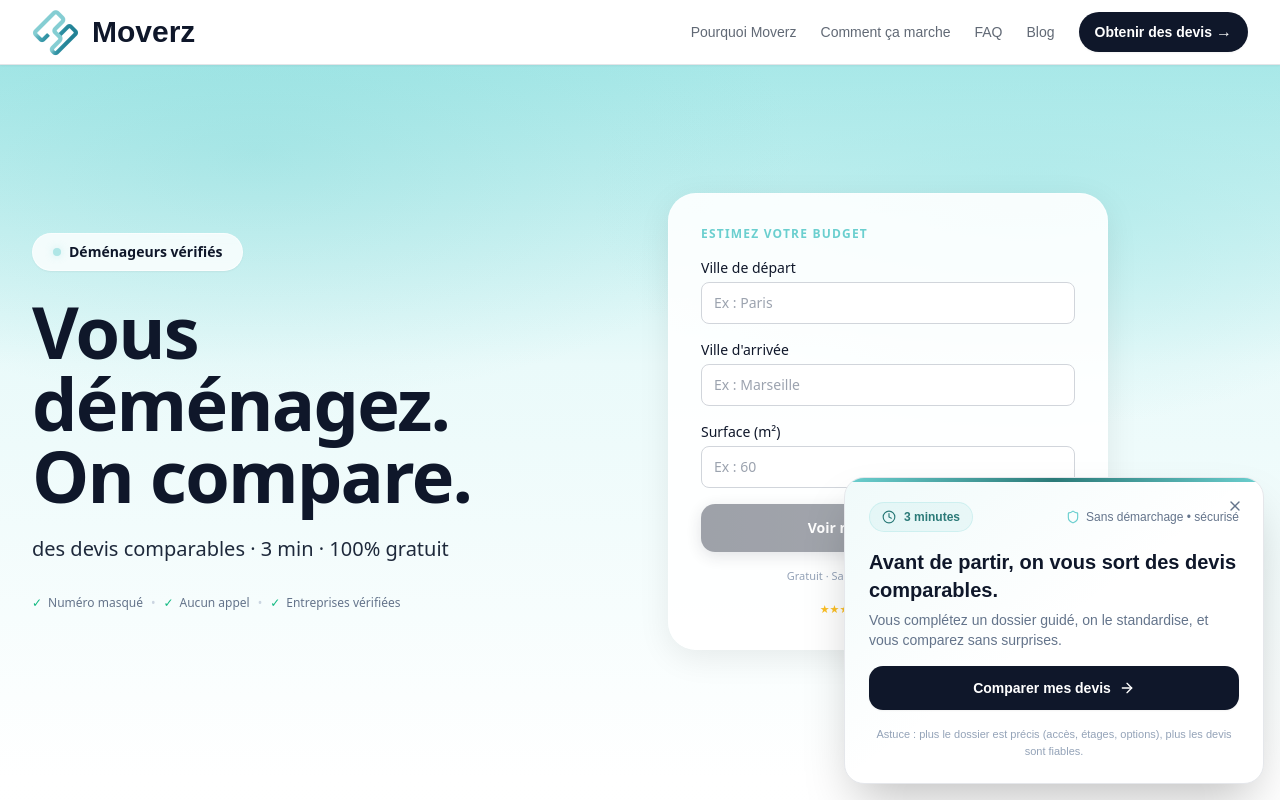
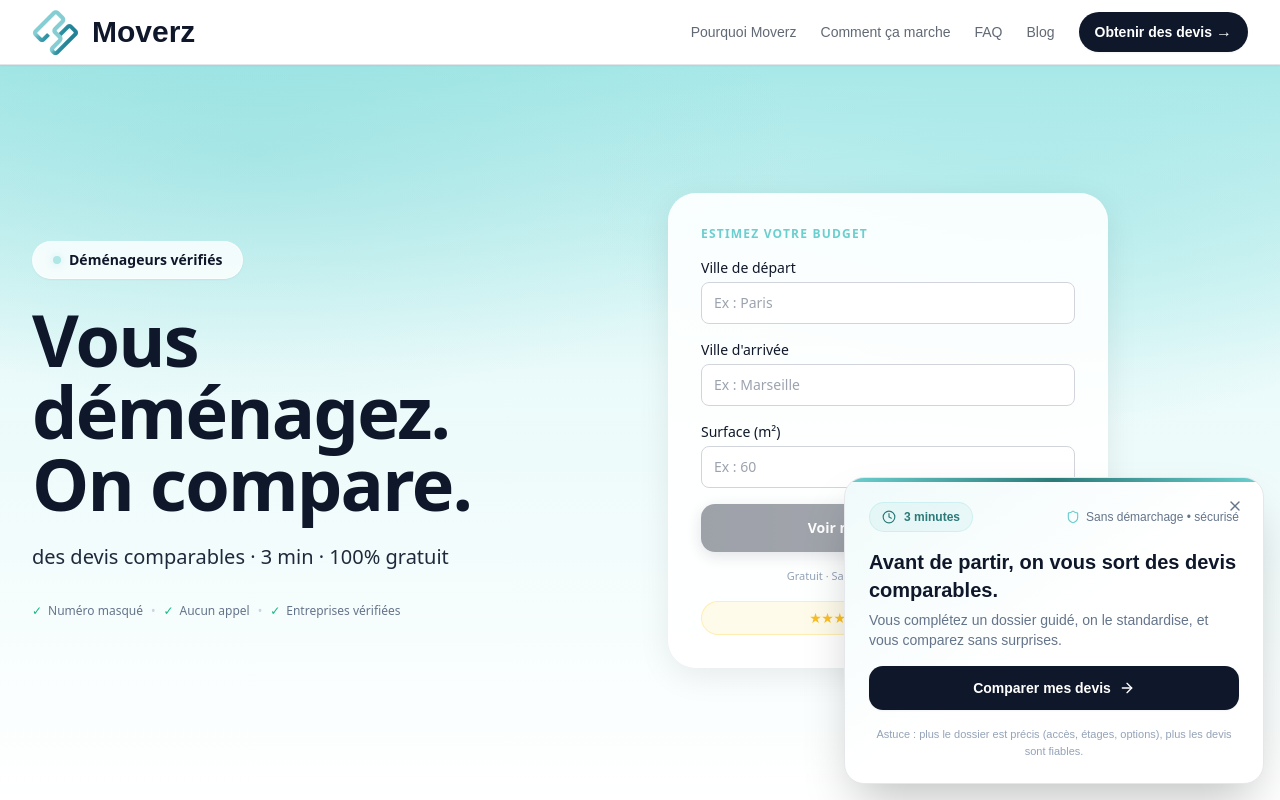
Before and after one commit to gdetaisne/moverz-fr, a Next.js app: page / in a window 1280 px wide. Shown: the top 800 px of the page. Built offline with nearby package versions, Linux system fonts and the light colour scheme; a web font is replaced by a local one.

Commit message:
style: badge Google plus visible (pill ambre)

```diff
--- a/components/HeroBudgetCard.tsx
+++ b/components/HeroBudgetCard.tsx
@@ -336,9 +336,9 @@ export default function HeroBudgetCard({ ab = "A" }: { ab?: "A" | "B" }) {
         href="https://www.google.com/maps/place/Moverz/@46.881154,3.0417412,6z/data=!3m1!4b1!4m6!3m5!1s0x65777ea3ad50b1c1:0xdcc12b2e04254f4!8m2!3d46.881154!4d3.0417412!16s%2Fg%2F11ylmz4jk6?entry=ttu"
         target="_blank"
         rel="noopener noreferrer"
-        className="flex items-center justify-center gap-1.5 text-[11px] text-[#94A3B8] hover:text-[#0F172A] transition-colors"
+        className="flex items-center justify-center gap-2 rounded-full bg-amber-50 border border-amber-200/60 px-4 py-1.5 text-xs font-medium text-[#78350F] hover:bg-amber-100 transition-colors"
       >
-        <span className="text-amber-400">★★★★★</span>
+        <span className="text-amber-400 text-sm tracking-tight">★★★★★</span>
         <span>4,5+ sur Google</span>
       </a>
     </div>
```
